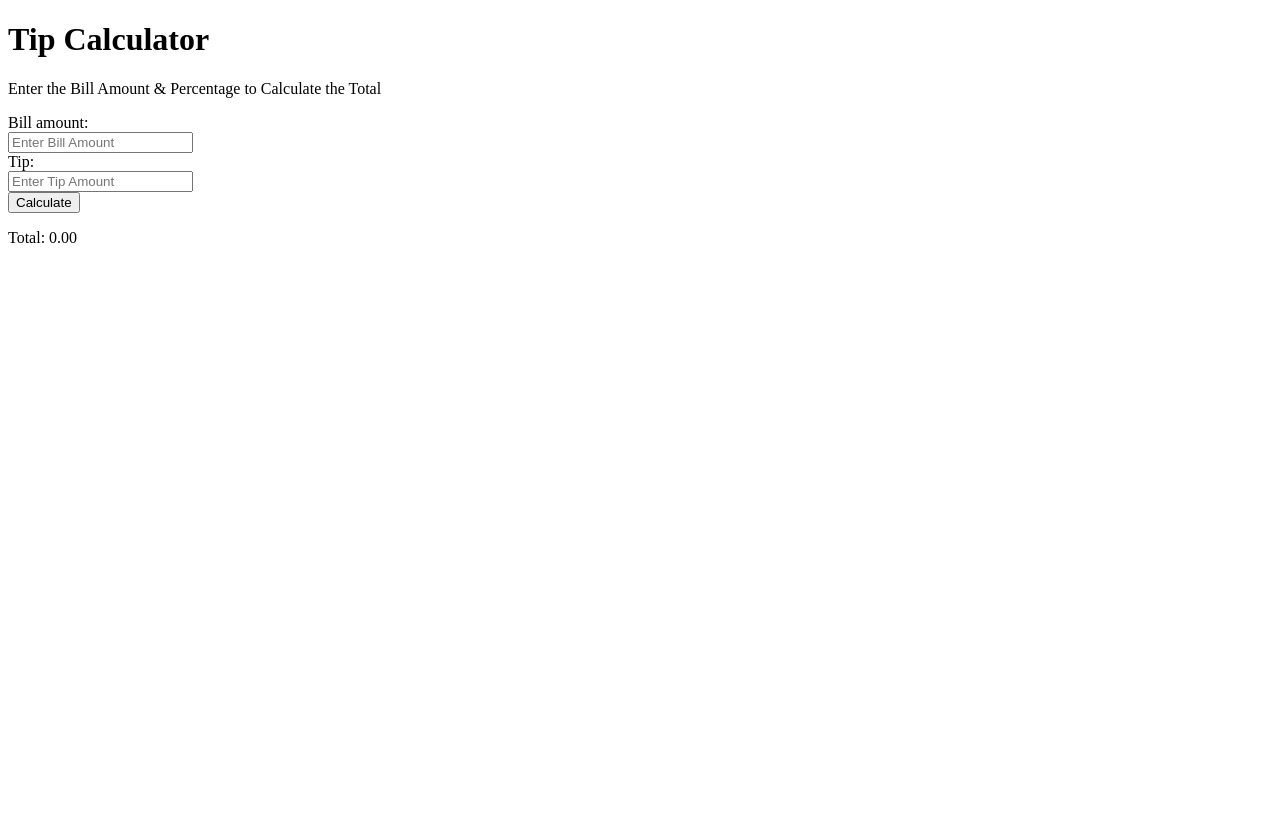
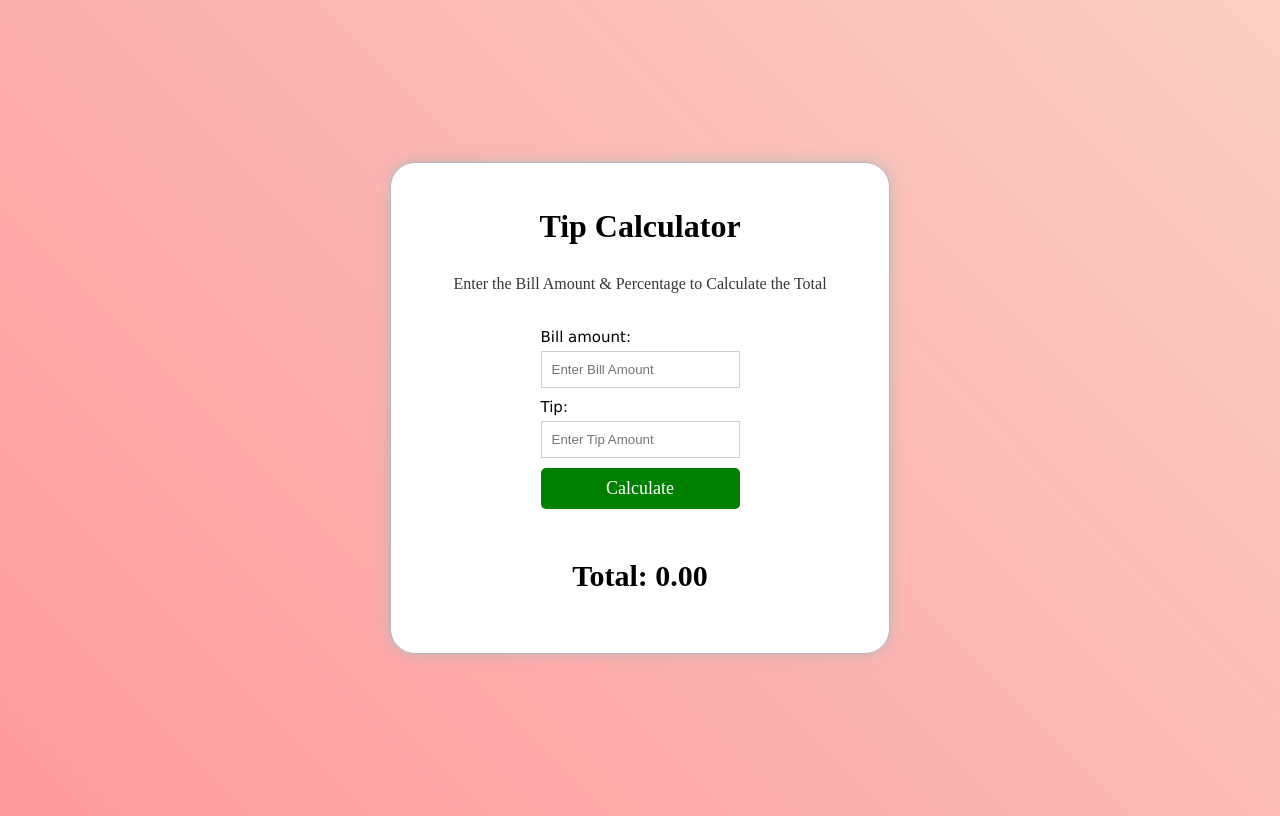
Before and after one commit to masrurprem/tip-calculator-project, a plain HTML site: page index.html in a window 1280 px wide. Drawn offline with Linux system fonts and the light colour scheme.

Commit message:
html file updated

```diff
--- a/index.html
+++ b/index.html
@@ -4,7 +4,7 @@
     <meta charset="UTF-8" />
     <meta name="viewport" content="width=device-width, initial-scale=1.0" />
     <title>Tip Calculator</title>
-    <link rel="stylesheet" href="./style.css" />
+    <link rel="stylesheet" href="./Tipstyle.css" />
   </head>
   <body>
     <div class="container">
@@ -16,11 +16,21 @@
         <div class="form--Fields">
           <div>
             <label for="primBill">Bill amount:</label><br />
-            <input type="number" id="bill--amount" name="primBill" placeholder="Enter Bill Amount" /><br />
+            <input
+              type="number"
+              id="bill--amount"
+              name="primBill"
+              placeholder="Enter Bill Amount"
+            /><br />
           </div>
           <div>
             <label for="tip">Tip:</label><br />
-            <input type="number" id="tip--amount" name="tip" placeholder="Enter Tip Amount" /><br />
+            <input
+              type="number"
+              id="tip--amount"
+              name="tip"
+              placeholder="Enter Tip Amount"
+            /><br />
           </div>
           <div>
             <button type="submit" class="submit--button">Calculate</button>
```
